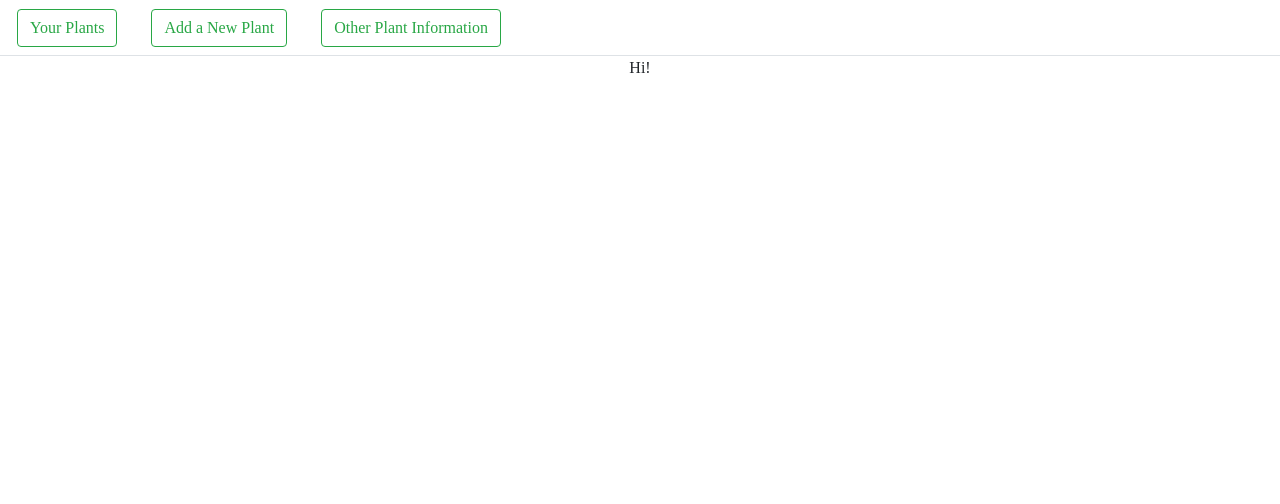
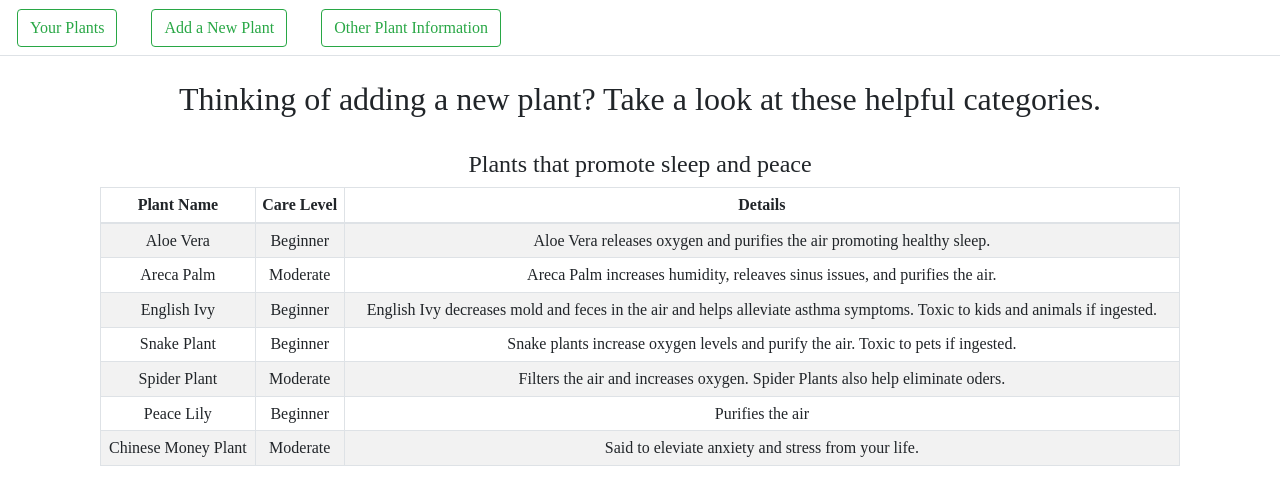
Before and after one commit to Mikelanne/growth-frontend, a React (Create React App) app: page /plants/info in a window 1280 px wide. Shown: the top 504 px of the page. Built offline with nearby package versions, Linux system fonts and the light colour scheme.

Commit message:
Adding plant categories, sleepy plants

```diff
--- a/src/App.js
+++ b/src/App.js
@@ -3,7 +3,7 @@ import PlantsContainer from './containers/plantsContainer'
 import Home from './components/home'
 import {BrowserRouter as Router, Switch, Route} from 'react-router-dom'
 import FormContainer from './containers/formContainer';
-import PlantCategories from './components/PlantCategories'
+import PlantCategoryContainer from './containers/PlantCategoryContainer';
 
 function App() {
   return (
@@ -20,7 +20,7 @@ function App() {
           <FormContainer />
         </Route>
         <Route exact path="/plants/info">
-          <PlantCategories />
+          <PlantCategoryContainer />
         </Route>
       </Switch>
       </Router>
--- a/src/components/PlantCategories.js
+++ /dev/null
@@ -1,12 +0,0 @@
-import NavBar from "./navBar"
-
-const PlantCategories = () => {
-    return(
-        <div>
-            <NavBar />
-            Hi!
-        </div>
-    )
-}
-
-export default PlantCategories
--- /dev/null
+++ b/src/components/SleepyPlants.js
@@ -0,0 +1,57 @@
+import Table from "react-bootstrap/table"
+
+const SleepyPlants = () => {
+    return(
+        <div className="table">
+            <h4>Plants that promote sleep and peace</h4>
+           <Table striped bordered hover size="sm">
+                <thead>
+                    <tr>
+                        <th>Plant Name</th>
+                        <th>Care Level</th>
+                        <th>Details</th>
+                    </tr>
+                </thead>
+                <tbody>
+                    <tr>
+                        <td>Aloe Vera</td>
+                        <td>Beginner</td>
+                        <td>Aloe Vera releases oxygen and purifies the air promoting healthy sleep.</td>
+                    </tr>
+                    <tr>
+                        <td>Areca Palm</td>
+                        <td>Moderate</td>
+                        <td>Areca Palm increases humidity, releaves sinus issues, and purifies the air.</td>
+                    </tr>
+                    <tr>
+                        <td>English Ivy</td>
+                        <td>Beginner</td>
+                        <td>English Ivy decreases mold and feces in the air and helps alleviate asthma symptoms. Toxic to kids and animals if ingested.</td>
+                    </tr>
+                    <tr>
+                        <td>Snake Plant</td>
+                        <td>Beginner</td>
+                        <td>Snake plants increase oxygen levels and purify the air. Toxic to pets if ingested.</td>
+                    </tr>
+                    <tr>
+                        <td>Spider Plant</td>
+                        <td>Moderate</td>
+                        <td>Filters the air and increases oxygen. Spider Plants also help eliminate oders.</td>
+                    </tr>
+                    <tr>
+                        <td>Peace Lily</td>
+                        <td>Beginner</td>
+                        <td>Purifies the air</td>
+                    </tr>
+                    <tr>
+                        <td>Chinese Money Plant</td>
+                        <td>Moderate</td>
+                        <td>Said to eleviate anxiety and stress from your life.</td>
+                    </tr>
+                </tbody>
+                </Table>
+        </div>
+    )
+}
+
+export default SleepyPlants
--- /dev/null
+++ b/src/containers/PlantCategoryContainer.js
@@ -0,0 +1,18 @@
+import { Component } from "react";
+import NavBar from '../components/navBar'
+import SleepyPlants from "../components/SleepyPlants";
+
+class PlantCategoryContainer extends Component {
+
+    render(){
+        return(
+            <div className="category-container">
+                <NavBar /> <br />
+                <h2>Thinking of adding a new plant? Take a look at these helpful categories.</h2><br />
+                <SleepyPlants />
+            </div>
+        )
+    }
+}
+
+export default PlantCategoryContainer
--- a/src/index.css
+++ b/src/index.css
@@ -7,10 +7,10 @@ body, html, #root {
   user-select: none;
 }
 
-/* .plant-form {
-  padding-left: 200px;
-  padding-right: 200px
-} */
+.table {
+  padding-left: 100px;
+  padding-right: 100px;
+}
 
 h1{
   text-align: center;
```
